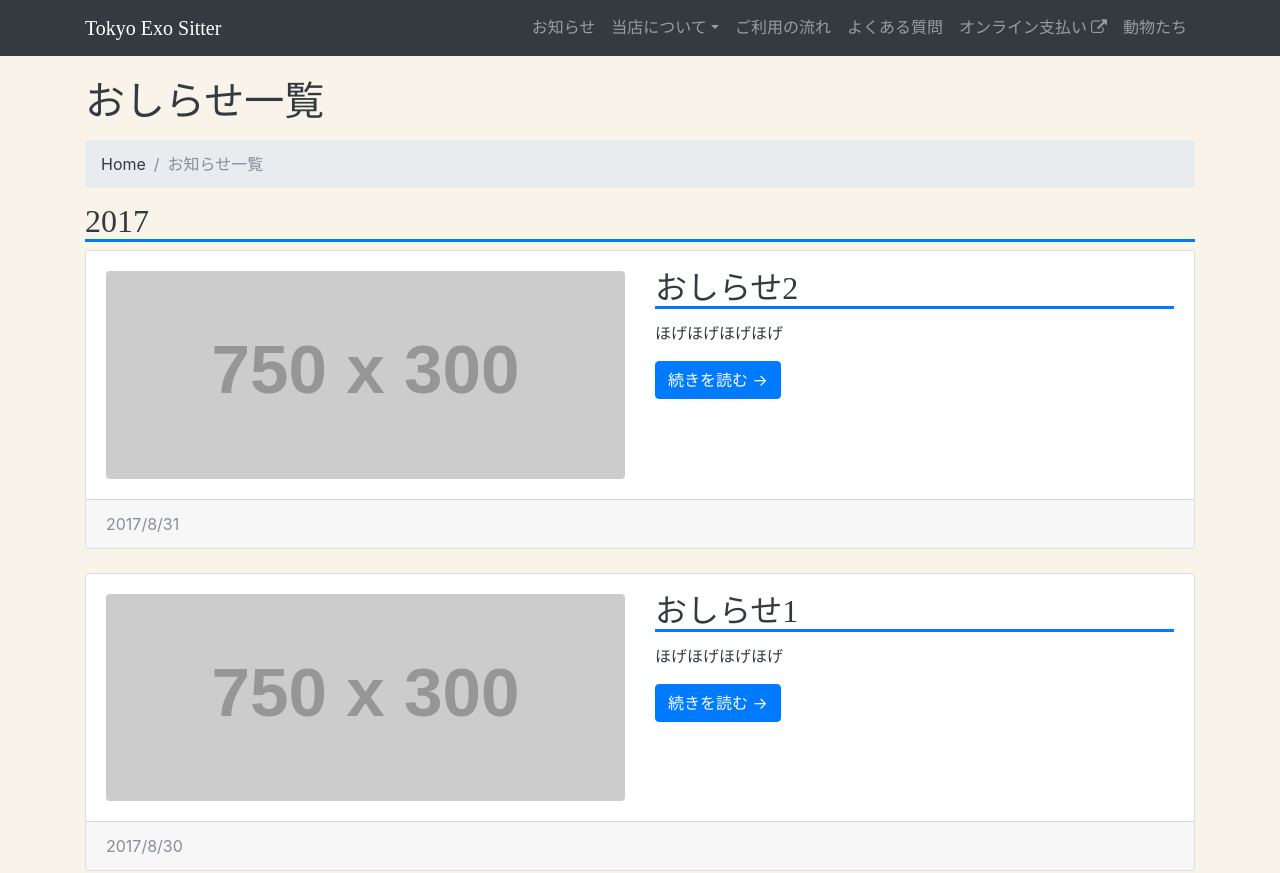
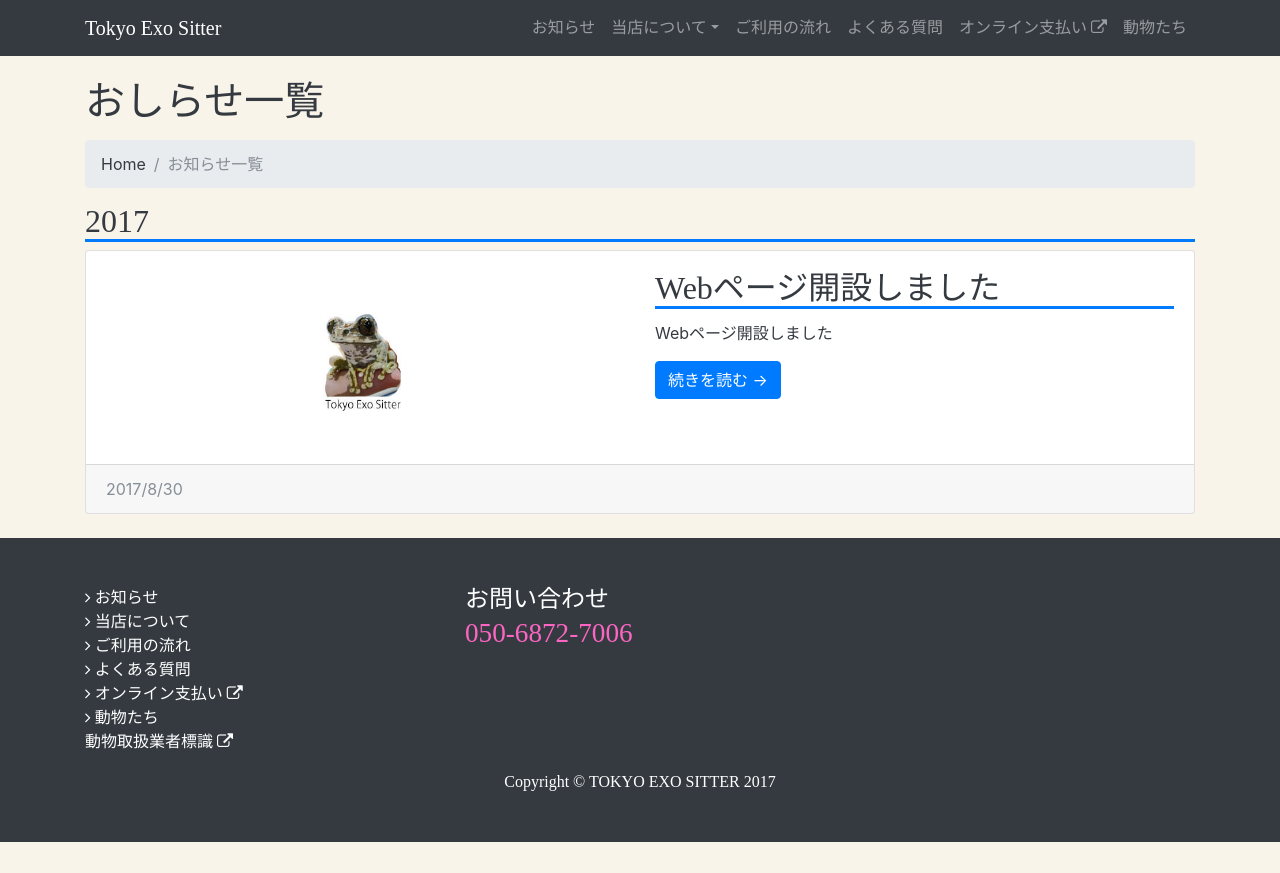
Before and after one commit to exo2017/TESOFFICIAL, a plain HTML site: page info/index.html in a window 1280 px wide. Shown: the top 873 px of the page. After the commit the page ends 842 px from the top, so only its background shows below. Drawn offline with nearby package versions, Linux system fonts and the light colour scheme; placeholder pictures from the web are drawn by us; a script that the page names is missing.

Commit message:
infoページ更新

```diff
--- a/info/index.html
+++ b/info/index.html
@@ -99,7 +99,7 @@
       <li class="breadcrumb-item active">お知らせ一覧</li>
     </ol>
     <h2>2017</h2>
-    <!-- Blog Post -->
+    <!-- Blog Post
     <div class="card mb-4">
       <div class="card-body">
         <div class="row">
@@ -119,20 +119,20 @@
         2017/8/31
       </div>
     </div>
-
+-->
     <!-- Blog Post -->
     <div class="card mb-4">
       <div class="card-body">
         <div class="row">
           <div class="col-lg-6">
             <a href="/info/2017/1.html">
-              <img class="img-fluid rounded" src="http://placehold.it/750x300" alt="">
+              <img class="img-fluid rounded" src="/images/about/about01.jpg" alt="">
             </a>
           </div>
           <div class="col-lg-6">
-            <h2 class="card-title">おしらせ1</h2>
-            <p class="card-text">ほげほげほげほげ</p>
-            <a href="/info/2017/2.html" class="btn btn-primary">続きを読む &rarr;</a>
+            <h2 class="card-title">Webページ開設しました</h2>
+            <p class="card-text">Webページ開設しました</p>
+            <a href="/info/2017/1.html" class="btn btn-primary">続きを読む &rarr;</a>
           </div>
         </div>
       </div>
```
